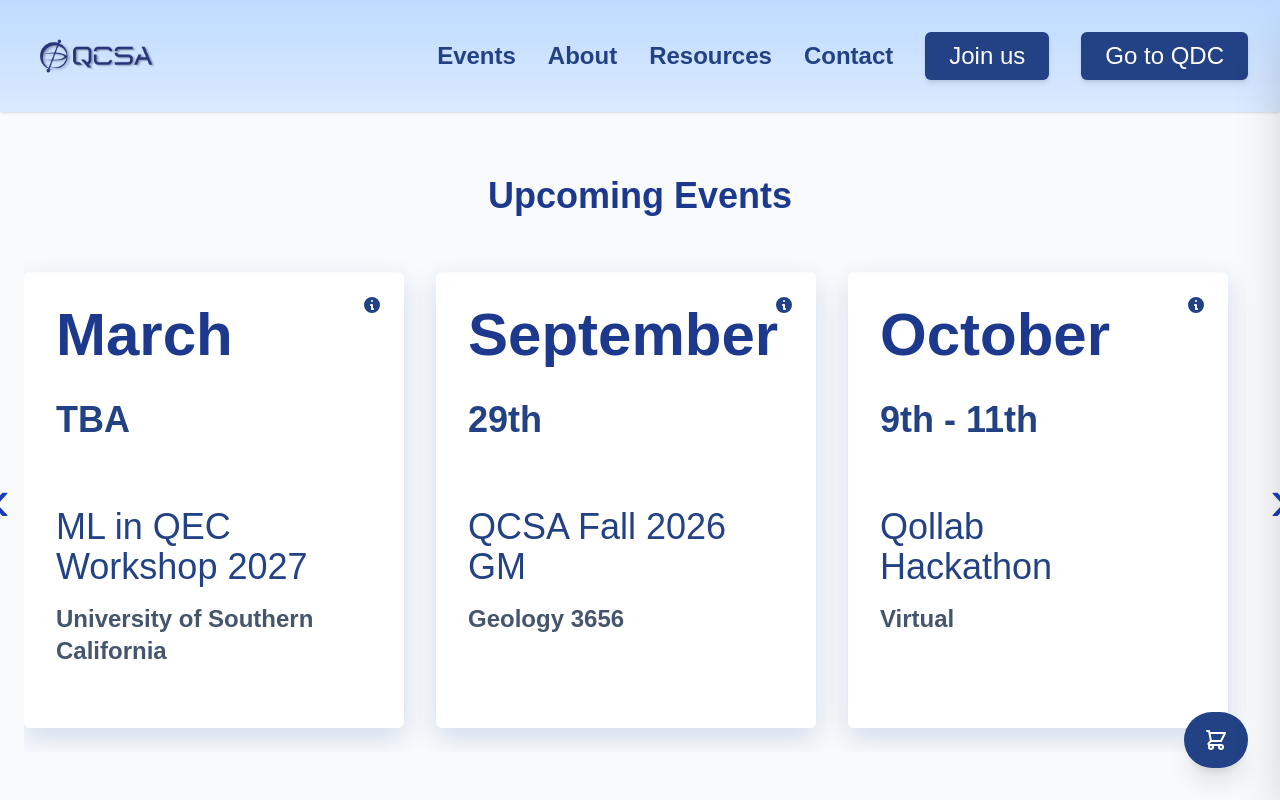
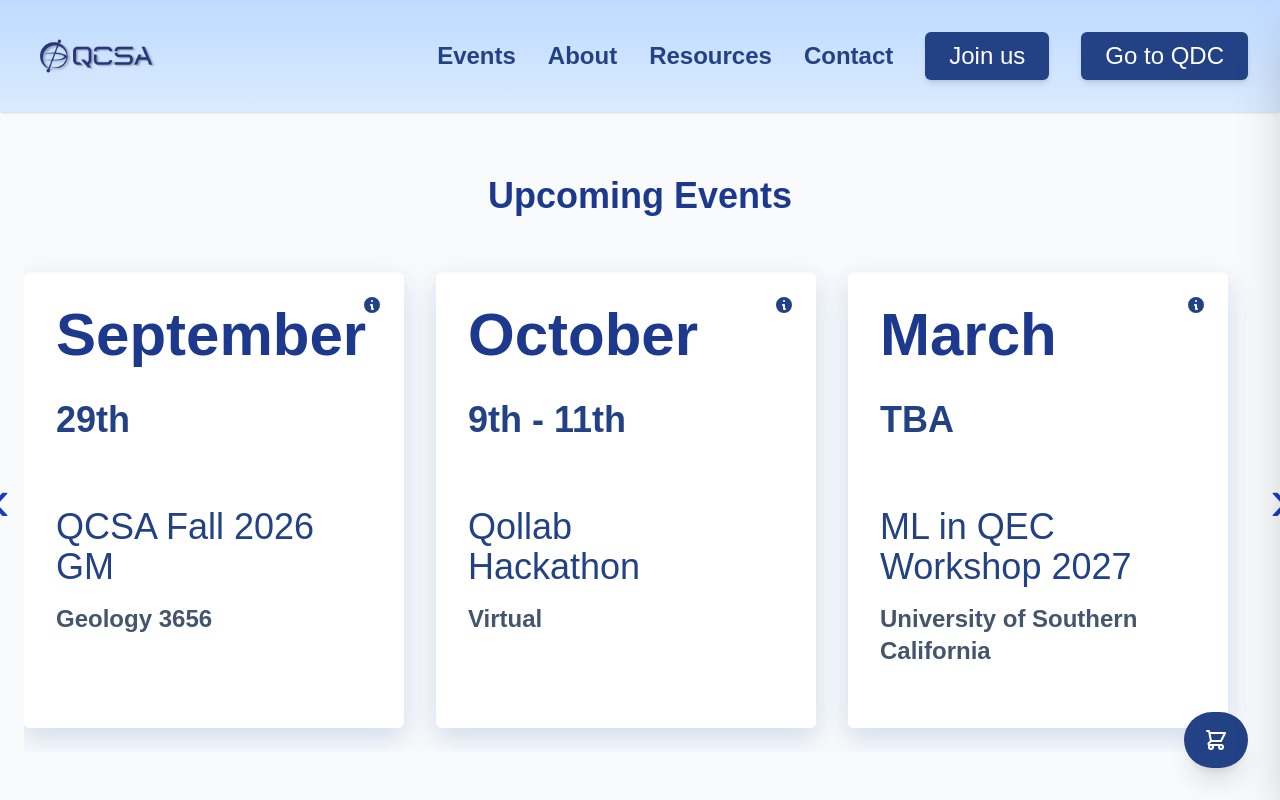
Before and after one commit to qcsa-at-ucla/qcsa, a Next.js app: page /events in a window 1280 px wide. Shown: the top 800 px of the page. Built offline with nearby package versions, Linux system fonts and the light colour scheme; a web font is replaced by a local one.

Commit message:
reorganized event dates

```diff
--- a/src/app/events/page.tsx
+++ b/src/app/events/page.tsx
@@ -10,15 +10,7 @@ import { motion } from 'framer-motion';
 type UpcomingEvent = { datePrimary: string; dateSecondary: string; title: string; location: string; time: string; description: string; link?: string; image?: string; speakerImage?: string; transportationLink?: string };
 
 const eventsData: UpcomingEvent[] = [
-	{
-    datePrimary: 'March',
-    dateSecondary: 'TBA',
-    title: 'ML in QEC Workshop 2027',
-    location: 'University of Southern California',
-    time: 'TBA',
-    description: `QEC-ML 2027 is an upcoming workshop at USC investigating Machine Learning in Quantum Error Correction. Programme, speakers, registration, and venue details will be announced soon.`,
-    link: '/qecml',
-	},
+
 
 	{
 		datePrimary: 'September',
@@ -38,6 +30,16 @@ const eventsData: UpcomingEvent[] = [
 		time: 'TBA',
 		description: `Full details for the Qollab Hackathon will be announced soon. Stay tuned for updates on registration, schedule, and challenges.`,
 		link: 'https://qcsa-ucla.org/events',
+	},
+
+		{
+    datePrimary: 'March',
+    dateSecondary: 'TBA',
+    title: 'ML in QEC Workshop 2027',
+    location: 'University of Southern California',
+    time: 'TBA',
+    description: `QEC-ML 2027 is an upcoming workshop at USC investigating Machine Learning in Quantum Error Correction. Programme, speakers, registration, and venue details will be announced soon.`,
+    link: '/qecml',
 	},
 ];
 
```
